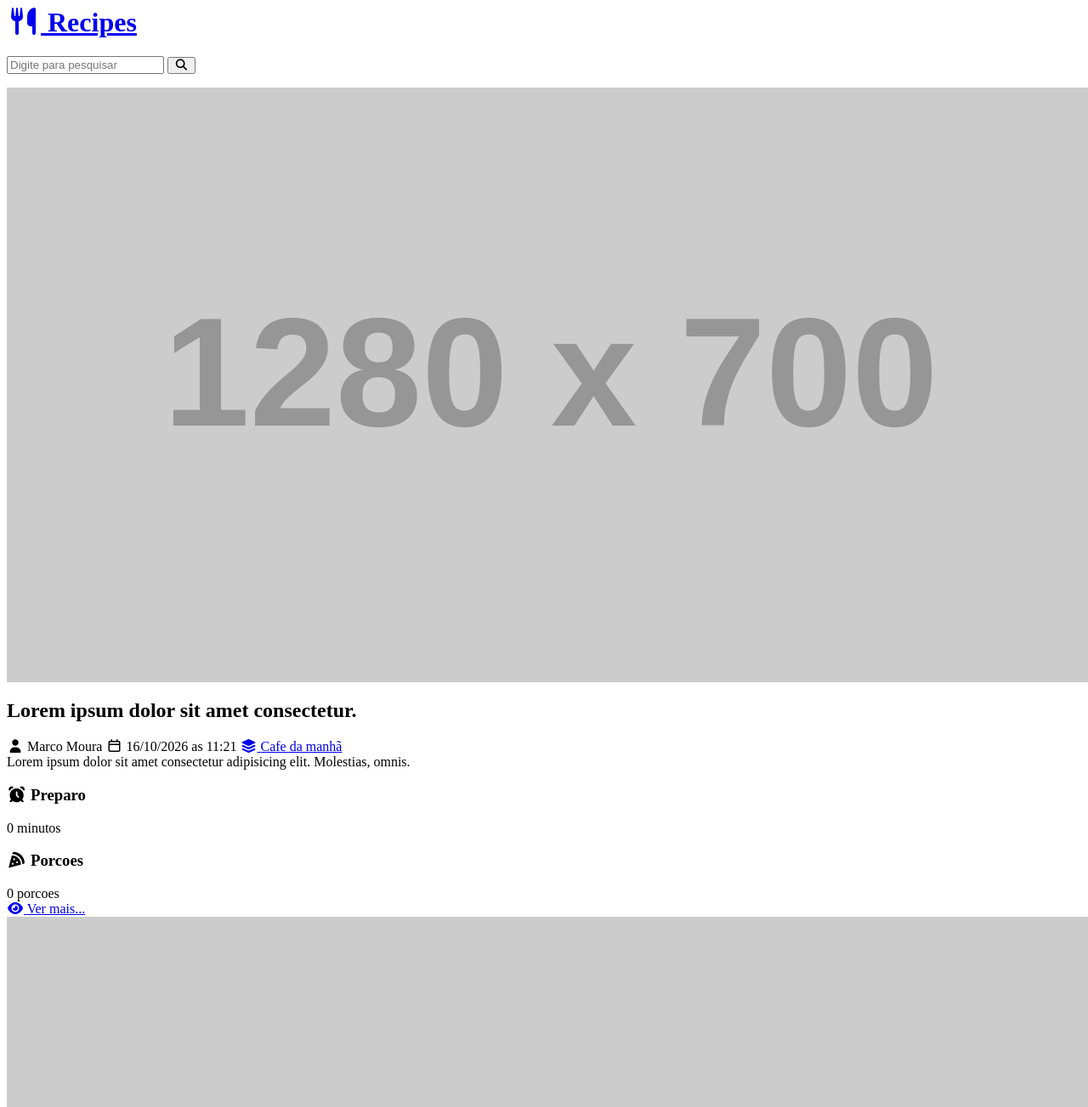
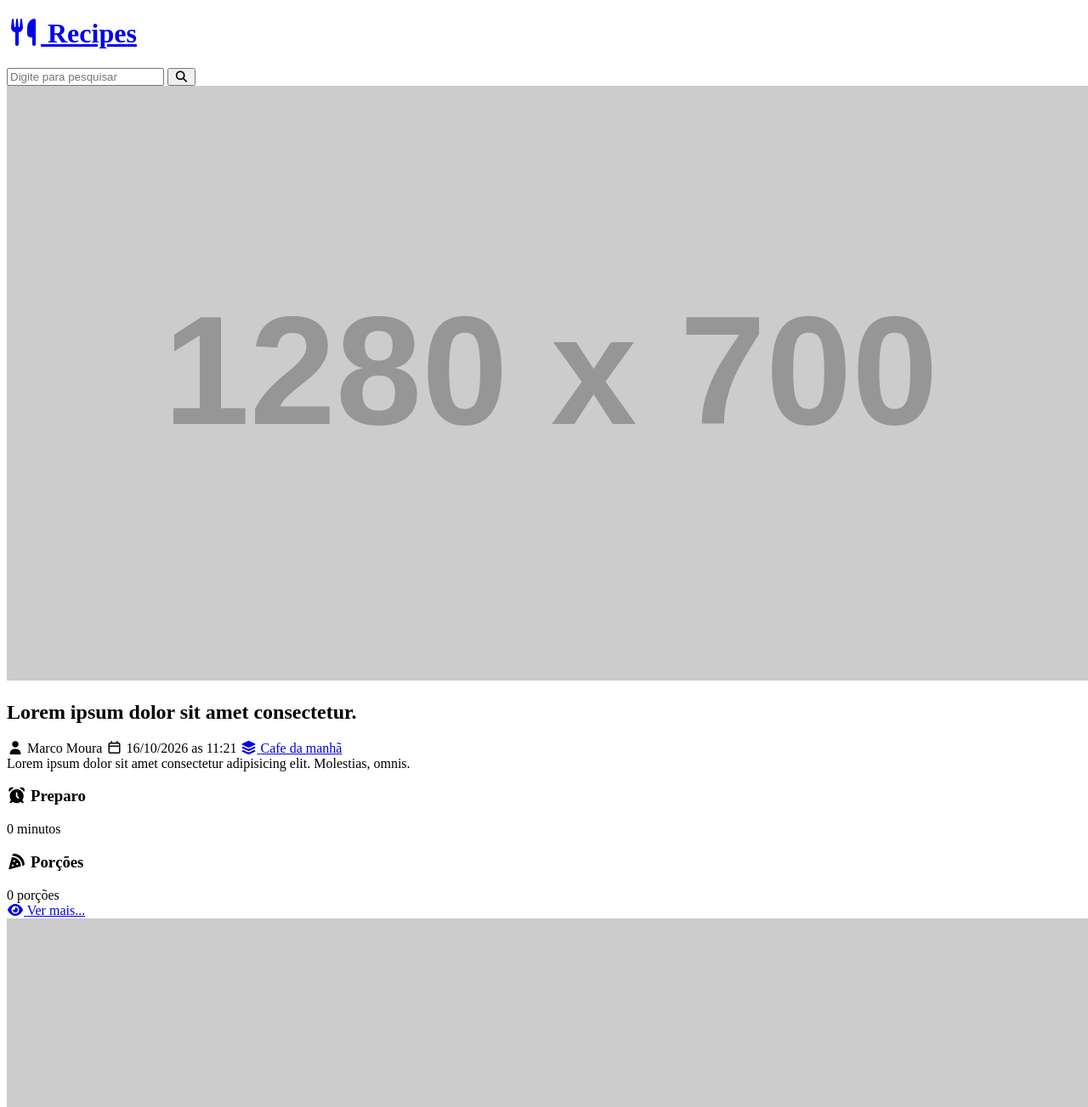
Before and after one commit to MarcoMoura1209/projeto-django01, a Django app: page / in a window 1280 px wide. Shown: the top 1303 px of the page at 85% size. Run offline with Django 5.2, Linux system fonts and the light colour scheme; grey boxes labelled with a size stand in for pictures from a placeholder-image service; some libraries are stand-ins or nearby versions.

Commit message:
Refactor base template structure: add DOCTYPE and HTML tags, update title block in home page, and correct spelling in recipe partials

```diff
--- a/base_templates/global/base.html
+++ b/base_templates/global/base.html
@@ -1,4 +1,10 @@
-{% include "recipes/partials/head.html" %}
+<!DOCTYPE html>
+<html lang="pt-br">
+<head>
+    {% include "recipes/partials/head.html" %}
+    <title> {% block title %}{% endblock title %} Recipes</title>
+</head>
+
 <body>
     {% include "recipes/partials/header.html" %}
     {% include "recipes/partials/search.html" %}
--- a/recipes/templates/recipes/pages/home.html
+++ b/recipes/templates/recipes/pages/home.html
@@ -1,4 +1,5 @@
 {% extends "global/base.html" %}
+{% block title %} Home | {% endblock title %}
 {% block content %}
 <div class="main-content-list">
     {% include "recipes\partials\recipe.html" %}
--- a/recipes/templates/recipes/partials/head.html
+++ b/recipes/templates/recipes/partials/head.html
@@ -2,7 +2,6 @@
 
 <meta charset="UTF-8">
 <meta name="viewport" content="width=device-width, initial-scale=1.0">
-<title>Recipes</title>
 <link rel="stylesheet" href="https://cdnjs.cloudflare.com/ajax/libs/font-awesome/7.0.1/css/all.min.css" integrity="sha512-2SwdPD6INVrV/lHTZbO2nodKhrnDdJK9/kg2XD1r9uGqPo1cUbujc+IYdlYdEErWNu69gVcYgdxlmVmzTWnetw==" crossorigin="anonymous" referrerpolicy="no-referrer" />
 
 <link rel="preconnect" href="https://fonts.googleapis.com">
--- a/recipes/templates/recipes/partials/recipe.html
+++ b/recipes/templates/recipes/partials/recipe.html
@@ -42,10 +42,10 @@
         <div class="recipe-meta recipe-servings">
             <h3>
                 <i class="fa-solid fa-pizza-slice"></i>
-                Porcoes
+                Porções
             </h3>
             <div class="recipe-meta-text">
-                0 porcoes
+                0 porções
             </div>
         </div>
     </div>
```
